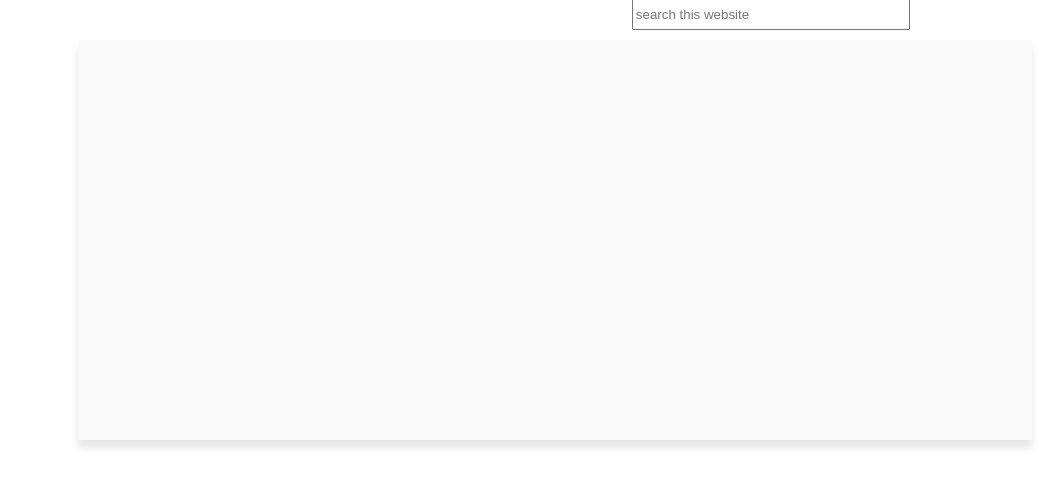
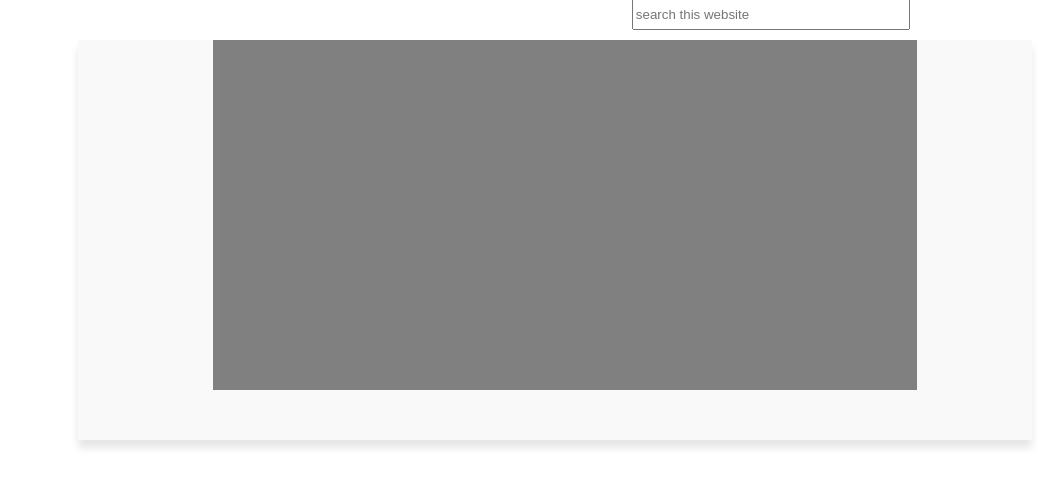
Before and after one commit to lalagreen/foundation, a plain HTML site: page index.html in a window 1280 px wide. Shown: the part 293-780 px from the top of the page, without its empty margins (102-1165 px from the left). Drawn offline with Linux system fonts and the light colour scheme.

Commit message:
Add image container to slide

```diff
--- a/index.html
+++ b/index.html
@@ -31,4 +31,6 @@
 
    <!-- full image slider width -->
   <div class="slideshow-container">
+   <div class="img">
+   </div>
   </div>
```
